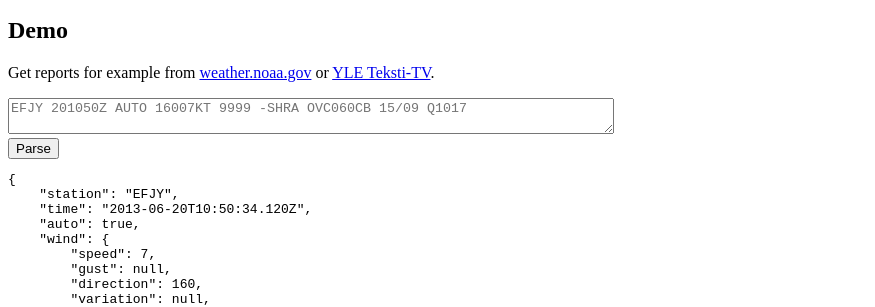
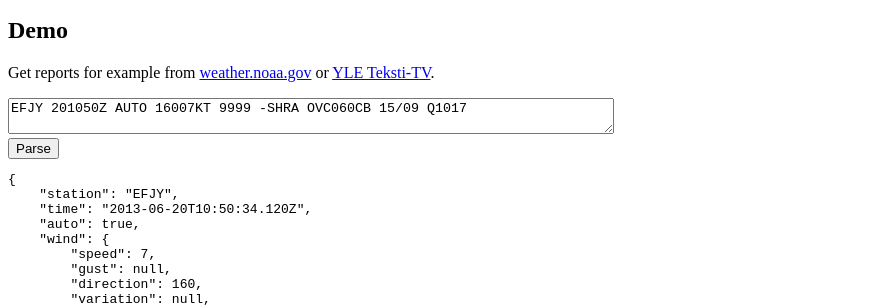
Before and after one commit to skydivejkl/metar.js, a website: page index.html in a window 1280 px wide. Both pictures are taken after a click on the button "Parse". Shown: the part 101-408 px from the top of the page, 0-875 px from the left. Drawn offline with Linux system fonts and the light colour scheme.

Commit message:
parse placeholder on no input

```diff
--- a/index.html
+++ b/index.html
@@ -38,19 +38,20 @@
             (function() {
             var input = document.querySelector("textarea.metar-input");
             var output = document.querySelector("pre.metar-result");
+
             function parse(e) {
                 if (e) e.preventDefault();
-                var value = input.value || input.placeholder;
+                if (!input.value.trim()) input.value = input.placeholder;
 
                 try {
-                    var result = parseMETAR(value);
+                    var result = parseMETAR(input.value);
                 } catch(err) {
                     output.innerText = "Parse error: " + err.message;
                 }
 
                 if (result) {
-                    output.innerText = JSON.stringify(parseMETAR(value), null, "    ");
-                    location.hash = escape(value);
+                    output.innerText = JSON.stringify(parseMETAR(input.value), null, "    ");
+                    location.hash = escape(input.value);
                 }
 
             }
```
